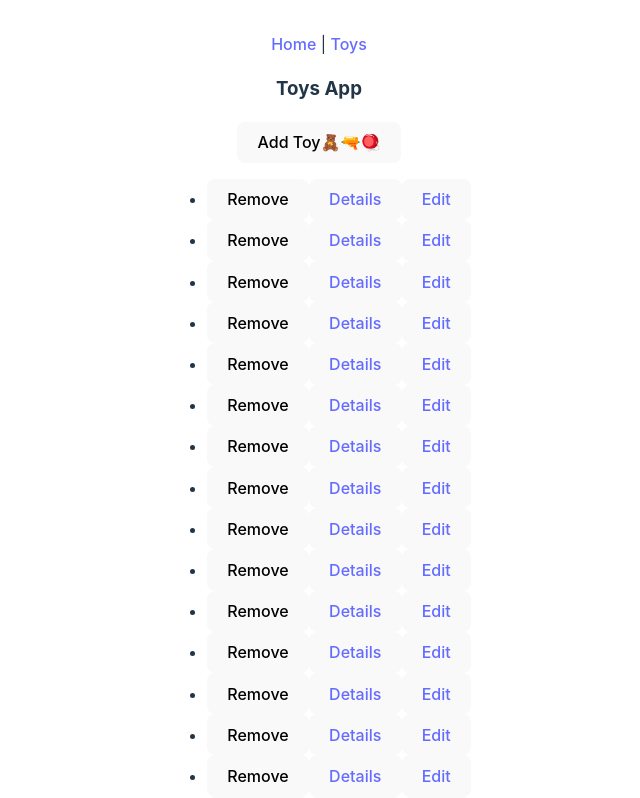
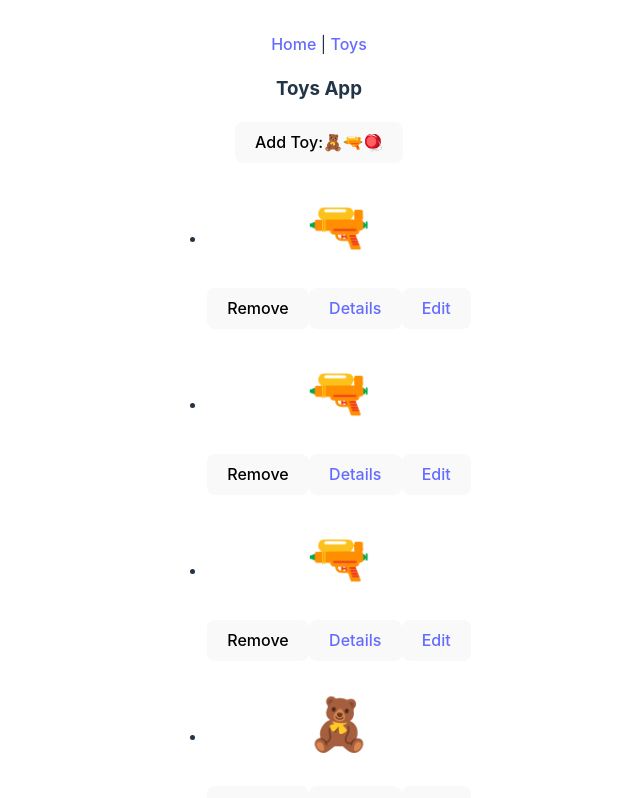
Before and after one commit to Alexlarik/mistertoy-proj, a React (Vite) app in the folder mistertoy-frontend/: page /toy in a window 1280 px wide. Shown: the top 798 px of the page, without its empty margins (321-961 px from the left). Built offline with nearby package versions, Linux system fonts and the light colour scheme.

Commit message:
Add more paths at the root and functionality to toydetails.jsx and add toypreview.jsx

```diff
--- a/mistertoy-frontend/cmps/ToyList.jsx
+++ b/mistertoy-frontend/cmps/ToyList.jsx
@@ -1,6 +1,7 @@
 import { useDispatch, useSelector } from 'react-redux'
 import { useEffect } from 'react'
 import { Link } from 'react-router-dom'
+import { ToyPreview } from './ToyPreview'
 
 export function ToyList({ onRemoveToy }) {
     const toys = useSelector(state => state.x.toys)
@@ -8,7 +9,9 @@ export function ToyList({ onRemoveToy }) {
         <ul className="toys-list">
             {toys.map(toy =>
                 <li key={toy._id}>
+                    <ToyPreview toy={toy} />
                     <section>
+                        {/* <span>🔫</span> */}
                         <button onClick={() => onRemoveToy(toy._id)}>Remove</button>
                         <button><Link to={`/toy/${toy._id}`}>Details</Link></button>
                         <button><Link to={`/toy/edit/${toy._id}`}>Edit</Link></button>
--- /dev/null
+++ b/mistertoy-frontend/cmps/ToyPreview.jsx
@@ -0,0 +1,16 @@
+
+export function ToyPreview({ toys }) {
+
+    function randomSymbol() {
+        var arrEmoji = ['🧸', '🔫', '🪀']
+        const randomIndex = Math.floor(Math.random() * arrEmoji.length)
+        return arrEmoji[randomIndex]
+    }
+    var symbol = randomSymbol()
+    return (
+        <div>
+            <h1>{toys}</h1>
+            <h1>{symbol}</h1>
+        </div>
+    )
+}
--- /dev/null
+++ b/mistertoy-frontend/src/pages/ToyDetails.jsx
@@ -0,0 +1,47 @@
+import { useEffect, useState } from 'react'
+import { Link, useNavigate, useParams } from 'react-router-dom'
+import { useDispatch, useSelector } from 'react-redux'
+import { showErrorMsg } from '../services/event-bus.service'
+import { toyService } from '../services/toy.service'
+
+
+export function ToyDetails() {
+    const toys = useSelector(state => state.x.toys)
+    const { toyId } = useParams()
+    const navigate = useNavigate()
+
+    useEffect(() => {
+        loadToy()
+    }, [toyId])
+
+    function loadToy() {
+        toyService.get(toyId)
+            .then(toy => {
+                console.log('Loaded toy:', toy)
+            })
+            .catch(err => {
+                console.log('Had issues in toy details', err)
+                showErrorMsg('Cannot load toy')
+                navigate('/toy')
+            })
+    }
+
+    if (!toys) return <Loader />
+
+    return (
+        <section className="toy-details" style={{ textAlign: 'center' }}>
+            <h1>
+                Toy name: <span>{toys.txt}</span>
+            </h1>
+            <h1>
+                Toy price: <span>${toys.price}</span>
+            </h1>
+            <h1>
+                {toys.inStock ? 'In stock' : 'Not in stock'}
+            </h1>
+            <button>
+                <Link to="/toy">Back</Link>
+            </button>
+        </section>
+    )
+}
--- /dev/null
+++ b/mistertoy-frontend/src/pages/ToyEdit.jsx
@@ -0,0 +1,5 @@
+
+
+export function ToyEdit() {
+
+}
--- a/mistertoy-frontend/src/pages/ToyIndex.jsx
+++ b/mistertoy-frontend/src/pages/ToyIndex.jsx
@@ -39,10 +39,10 @@ export function ToyIndex() {
         const toysToSave = toyService.getToy()
         saveToy(toysToSave)
             .then((savedToy) => {
-                showSuccessMsg(`Car added (id: ${savedToy._id})`)
+                showSuccessMsg(`toy added (id: ${savedToy._id})`)
             })
             .catch(err => {
-                showErrorMsg('Cannot add car')
+                showErrorMsg('Cannot add toy')
             })
     }
 
@@ -50,7 +50,7 @@ export function ToyIndex() {
         <main>
             <h3>Toys App</h3>
             <main>
-                <button onClick={onAddToy}>Add Toy🧸🔫🪀</button>
+                <button onClick={onAddToy}>Add Toy:🧸🔫🪀</button>
                 <ToyList toys={toys} onRemoveToy={onRemoveToy} />
             </main>
         </main>
--- a/mistertoy-frontend/src/root-cmp.jsx
+++ b/mistertoy-frontend/src/root-cmp.jsx
@@ -4,6 +4,8 @@ import { store } from './store/store.js'
 import { ToyIndex } from './pages/ToyIndex.jsx'
 import { AppHeader } from '../cmps/AppHeader.jsx'
 
+import { ToyDetails } from './pages/ToyDetails.jsx'
+import { ToyEdit } from './pages/ToyEdit.jsx'
 // import { AppFooter } from './cmps/AppFooter.jsx'
 // import { Home } from './pages/Home.jsx'
 // import { BugDetails } from './pages/BugDetails.jsx'
@@ -19,6 +21,8 @@ export function App() {
                         <Routes>
                             {/* <Route path="/" element={<Home />} /> */}
                             <Route element={<ToyIndex />} path="/toy" />
+                            <Route element={<ToyEdit />} path="/toy/edit/:toyId?" />
+                            <Route element={<ToyDetails />} path="/toy/:toyId" />
                             {/* <Route path="/bug/:bugId" element={<BugDetails />} />
                         <Route path="/about" element={<AboutUs />} /> */}
                         </Routes>
```
